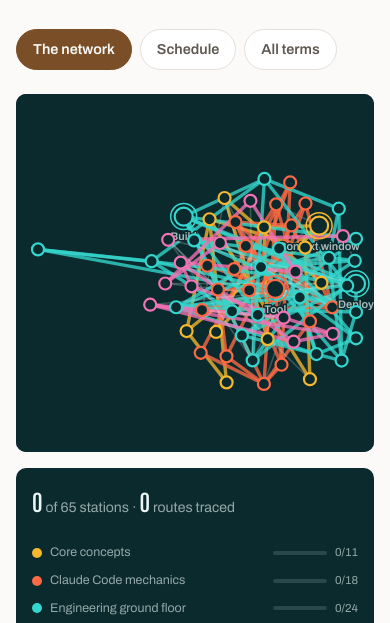
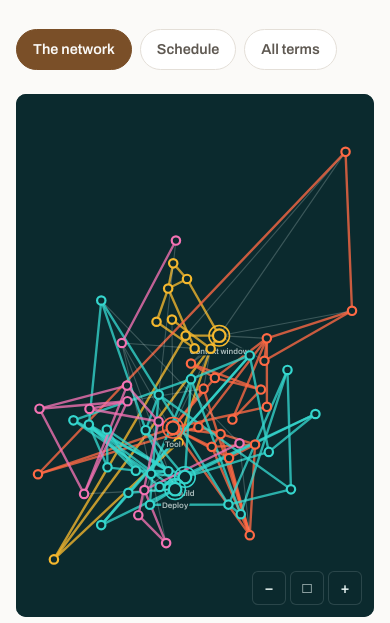
Before and after one commit to XN-Dreams/vibe-coding, a website with bundled scripts: page site/index.html in a window 390 px wide. Shown: the part 131-754 px from the top of the page. Built offline with nearby package versions, Linux system fonts and the light colour scheme.

Commit message:
fix: give the map the room it needs, at any window size
The map was rendering into a 68ch reading column beside a fixed 21rem sidebar,
which left the canvas about 206px wide. It was not slightly small -- it was a
map crammed into a text measure at a sixth of the width it needed. On a 1080p
screen it now gets ~1224px.

- The map view breaks out of the prose column (min(1560px, 94vw)) and takes its
  height from the viewport, clamp(420px, 70vh, 900px), instead of a fixed ratio.
- The sidebar is fluid, clamp(15rem, 22vw, 20rem), so the canvas keeps the space.
- Layout distances now scale with the drawing area. Values tuned for one canvas
  are wrong on every other one: a wide desktop got a cluster of dots in the
  middle and a phone piled stations on top of each other. Station, label and
  track sizes scale with the same factor.
- Resize is observed on the CANVAS via ResizeObserver, not on the window. A
  window resize is not the only way the canvas changes size -- revealing a
  hidden tab is another, and that one never fired a window event.
- Pinch-to-zoom for touch, and +/-/fit controls, because wheel-only zoom is
  unreachable on a touch device or by keyboard.

Two regression tests pin the scaling: stations must spread further on a larger
canvas, and must stay more than 12px apart on a 380x520 phone.

```diff
--- a/site/index.html
+++ b/site/index.html
@@ -31,11 +31,16 @@
           <canvas id="netcanvas" role="img"
             aria-label="The glossary drawn as a transit network. Every term is a station and every cross-reference a section of track. A list of all stations follows."></canvas>
           <div id="netstops" class="stops"></div>
+          <div class="mapctl">
+            <button type="button" id="zoomout" aria-label="Zoom out">&minus;</button>
+            <button type="button" id="zoomfit" aria-label="Fit the whole network">&#9633;</button>
+            <button type="button" id="zoomin" aria-label="Zoom in">+</button>
+          </div>
         </div>
         <aside class="mapside">
           <div id="nethud" class="hud"></div>
           <div id="netpanel" class="station-panel" hidden></div>
-          <p class="maphint">Click a station to open it. Drag to pan, scroll to zoom.
+          <p class="maphint">Click a station to open it. Drag to pan, scroll or pinch to zoom.
             Follow an <b>Onward from here</b> link to trace a route.</p>
         </aside>
       </div>
--- a/site/layout.js
+++ b/site/layout.js
@@ -30,7 +30,16 @@ const DEFAULTS = {
 };
 
 export function layoutNetwork(terms, box, options = {}) {
-  const opt = { ...DEFAULTS, ...options };
+  // Distances tuned for one canvas size are wrong at every other size: on a wide
+  // desktop the network becomes a cluster of dots in the middle, and on a phone
+  // the stations pile on top of each other. Scale them with the drawing area.
+  const k = Math.sqrt((box.width * box.height) / (1000 * 700));
+  const scaled = {
+    springLength: DEFAULTS.springLength * clamp(k, 0.55, 1.9),
+    minSeparation: DEFAULTS.minSeparation * clamp(k, 0.6, 1.8),
+    repulsion: DEFAULTS.repulsion * clamp(k * k, 0.4, 2.6),
+  };
+  const opt = { ...DEFAULTS, ...scaled, ...options };
   if (terms.length === 0) return { nodes: [], edges: [] };
 
   const index = new Map(terms.map((t, i) => [t.slug, i]));
@@ -175,6 +184,12 @@ export function layoutNetwork(terms, box, options = {}) {
 }
 
 const round = (n) => Math.round(n * 100) / 100;
+const clamp = (n, lo, hi) => Math.min(hi, Math.max(lo, n));
+
+/** The factor the renderer should scale station and label sizes by. */
+export function sizeScale(box) {
+  return clamp(Math.sqrt((box.width * box.height) / (1000 * 700)), 0.7, 1.6);
+}
 
 function categoryCentroids(nodes, categories) {
   const acc = {};
--- a/site/map.js
+++ b/site/map.js
@@ -1,4 +1,4 @@
-import { layoutNetwork } from './layout.js';
+import { layoutNetwork, sizeScale } from './layout.js';
 import { CATEGORY_TITLES } from './categories.js';
 import { visit, traceRoute, summarise, isVisited, EMPTY } from './progress.js';
 import { esc } from './escape.js';
@@ -57,6 +57,9 @@ export function createMap({ canvas, panel, hud, stops, terms, onOpen }) {
   let selected = null;
   let view = { scale: 1, x: 0, y: 0 };
   let pointer = null;
+  let k = 1;                       // station/label size factor for this canvas
+  const touches = new Map();       // active pointers, for pinch
+  let pinchStart = null;
 
   const reduceMotion = window.matchMedia('(prefers-reduced-motion: reduce)').matches;
   let reveal = reduceMotion ? 1 : 0;
@@ -71,7 +74,10 @@ export function createMap({ canvas, panel, hud, stops, terms, onOpen }) {
     canvas.height = Math.round(rect.height * dpr);
     ctx.setTransform(dpr, 0, 0, dpr, 0, 0);
 
-    graph = layoutNetwork(terms, { width: rect.width, height: rect.height });
+    const box = { width: rect.width, height: rect.height };
+    k = sizeScale(box);
+    graph = layoutNetwork(terms, box);
+    view = { scale: 1, x: 0, y: 0 };   // a relayout is a new map; reset the camera
     renderStops(rect);
     draw();
   }
@@ -128,7 +134,7 @@ export function createMap({ canvas, panel, hud, stops, terms, onOpen }) {
 
       ctx.strokeStyle = lit ? '#FFFFFF' : sameLine ? LINE[a.category] : TRACK_NEUTRAL;
       ctx.globalAlpha = focus ? (lit ? 1 : 0.18) : sameLine ? 0.78 : 1;
-      ctx.lineWidth = (lit ? 4.5 : sameLine ? 3.4 : 1.6) * Math.min(view.scale, 1.6);
+      ctx.lineWidth = (lit ? 4.5 : sameLine ? 3.4 : 1.6) * k * Math.min(view.scale, 1.6);
 
       ctx.beginPath();
       ctx.moveTo(pa.x, pa.y);
@@ -144,7 +150,7 @@ export function createMap({ canvas, panel, hud, stops, terms, onOpen }) {
       const active = n.slug === focus;
       const dim = focus && !active && !neighbours.has(n.slug);
 
-      const r = (hub ? 9 : 6) * Math.min(view.scale, 1.5);
+      const r = (hub ? 9 : 6) * k * Math.min(view.scale, 1.5);
       ctx.globalAlpha = dim ? 0.25 : 1;
 
       // Interchange stations get the double ring a transit map gives them.
@@ -168,7 +174,7 @@ export function createMap({ canvas, panel, hud, stops, terms, onOpen }) {
       // visited, the interchanges, and whatever you are pointing at.
       const label = active || hub || seen;
       if (label && !dim) {
-        ctx.font = `600 ${Math.round(11 * Math.min(view.scale, 1.4))}px Archivo, system-ui, sans-serif`;
+        ctx.font = `600 ${Math.round(11 * k * Math.min(view.scale, 1.4))}px Archivo, system-ui, sans-serif`;
         ctx.textAlign = 'center';
         ctx.textBaseline = 'top';
         const text = n.term;
@@ -258,7 +264,7 @@ export function createMap({ canvas, panel, hud, stops, terms, onOpen }) {
 
   const nodeAt = (cx, cy) => {
     let best = null;
-    let bestD = 26;
+    let bestD = 26 * k;
     for (const n of graph.nodes) {
       const p = toScreen(n);
       const d = Math.hypot(p.x - cx, p.y - cy);
@@ -270,7 +276,34 @@ export function createMap({ canvas, panel, hud, stops, terms, onOpen }) {
     return best;
   };
 
+  function zoomBy(factor, cx, cy) {
+    const next = Math.min(4, Math.max(0.5, view.scale * factor));
+    view.x = cx - ((cx - view.x) / view.scale) * next;
+    view.y = cy - ((cy - view.y) / view.scale) * next;
+    view.scale = next;
+    draw();
+  }
+
+  function fit() {
+    view = { scale: 1, x: 0, y: 0 };
+    draw();
+  }
+
   canvas.addEventListener('pointermove', (ev) => {
+    if (touches.has(ev.pointerId)) touches.set(ev.pointerId, { x: ev.clientX, y: ev.clientY });
+
+    // Two fingers: pinch. Without this the map is unusable on a touch device,
+    // where there is no wheel to zoom with.
+    if (touches.size === 2) {
+      const [a, b] = [...touches.values()];
+      const dist = Math.hypot(a.x - b.x, a.y - b.y);
+      const rect = canvas.getBoundingClientRect();
+      const mid = { x: (a.x + b.x) / 2 - rect.left, y: (a.y + b.y) / 2 - rect.top };
+      if (pinchStart) zoomBy(dist / pinchStart, mid.x, mid.y);
+      pinchStart = dist;
+      return;
+    }
+
     const rect = canvas.getBoundingClientRect();
     if (pointer) {
       view.x += ev.clientX - pointer.x;
@@ -289,6 +322,8 @@ export function createMap({ canvas, panel, hud, stops, terms, onOpen }) {
   });
 
   canvas.addEventListener('pointerdown', (ev) => {
+    touches.set(ev.pointerId, { x: ev.clientX, y: ev.clientY });
+    if (touches.size === 2) { pointer = null; pinchStart = null; return; }
     const rect = canvas.getBoundingClientRect();
     const hit = nodeAt(ev.clientX - rect.left, ev.clientY - rect.top);
     if (hit) {
@@ -300,7 +335,9 @@ export function createMap({ canvas, panel, hud, stops, terms, onOpen }) {
     canvas.style.cursor = 'grabbing';
   });
 
-  const endPan = () => {
+  const endPan = (ev) => {
+    if (ev?.pointerId !== undefined) touches.delete(ev.pointerId);
+    if (touches.size < 2) pinchStart = null;
     pointer = null;
     canvas.style.cursor = 'grab';
   };
@@ -321,12 +358,8 @@ export function createMap({ canvas, panel, hud, stops, terms, onOpen }) {
       const rect = canvas.getBoundingClientRect();
       const mx = ev.clientX - rect.left;
       const my = ev.clientY - rect.top;
-      const next = Math.min(3, Math.max(0.6, view.scale * (ev.deltaY < 0 ? 1.12 : 0.89)));
       // Zoom about the cursor, not the origin, or the map runs away from you.
-      view.x = mx - ((mx - view.x) / view.scale) * next;
-      view.y = my - ((my - view.y) / view.scale) * next;
-      view.scale = next;
-      draw();
+      zoomBy(ev.deltaY < 0 ? 1.12 : 0.89, mx, my);
     },
     { passive: false }
   );
@@ -349,16 +382,39 @@ export function createMap({ canvas, panel, hud, stops, terms, onOpen }) {
   });
 
   let resizeTimer;
-  window.addEventListener('resize', () => {
+  let lastSize = '';
+  const onResize = () => {
+    const r = canvas.getBoundingClientRect();
+    const sig = `${Math.round(r.width)}x${Math.round(r.height)}`;
+    if (sig === lastSize || r.width < 2) return;   // hidden tab, or no real change
+    lastSize = sig;
     clearTimeout(resizeTimer);
-    resizeTimer = setTimeout(relayout, 160);
-  });
+    resizeTimer = setTimeout(relayout, 140);
+  };
+
+  if (typeof ResizeObserver === 'function') {
+    new ResizeObserver(onResize).observe(canvas);
+  } else {
+    window.addEventListener('resize', onResize);
+  }
+
+  // Zoom is not wheel-only: a trackpad-less mouse, a touch device and a keyboard
+  // user all need a control they can actually reach.
+  const centre = () => {
+    const r = canvas.getBoundingClientRect();
+    return [r.width / 2, r.height / 2];
+  };
+  document.getElementById('zoomin')?.addEventListener('click', () => zoomBy(1.25, ...centre()));
+  document.getElementById('zoomout')?.addEventListener('click', () => zoomBy(0.8, ...centre()));
+  document.getElementById('zoomfit')?.addEventListener('click', fit);
 
   relayout();
   renderHud();
 
   return {
     open,
+    zoomBy,
+    fit,
     reset() {
       progress = EMPTY;
       saveProgress(progress);
--- a/site/styles.css
+++ b/site/styles.css
@@ -257,13 +257,24 @@ footer { margin-top: var(--space-8); color: var(--muted); font-size: .875rem; }
 body { font-family: var(--body); }
 h1 { font-family: var(--display); font-weight: 800; letter-spacing: -.02em; text-transform: uppercase; }
 
-.view--map { margin-top: var(--space-5); }
+.view--map {
+  margin-top: var(--space-5);
+  /* Escape the 68ch reading column. `main` is sized for prose; a map is not
+     prose, and squeezing it into a text measure was why it felt tiny. */
+  width: min(1560px, 94vw);
+  margin-inline: calc(50% - min(780px, 47vw));
+}
 
-.mapwrap { display: grid; grid-template-columns: minmax(0, 1fr) 21rem; gap: var(--space-4); align-items: start; }
+.mapwrap {
+  display: grid;
+  grid-template-columns: minmax(0, 1fr) clamp(15rem, 22vw, 20rem);
+  gap: var(--space-4);
+  align-items: start;
+}
 
 .mapstage {
   position: relative;
-  aspect-ratio: 10 / 7;
+  height: clamp(420px, 70vh, 900px);
   border-radius: var(--r-md);
   overflow: hidden;
   background: var(--ground);
@@ -287,6 +298,25 @@ h1 { font-family: var(--display); font-weight: 800; letter-spacing: -.02em; text
 .stop:focus-visible { outline: 2px solid #fff; outline-offset: 3px; border-radius: 50%; }
 
 .mapside { display: flex; flex-direction: column; gap: var(--space-4); }
+
+.mapctl {
+  position: absolute;
+  right: var(--space-3);
+  bottom: var(--space-3);
+  display: flex;
+  gap: var(--space-1);
+}
+.mapctl button {
+  width: 34px; height: 34px;
+  font: 600 15px/1 var(--body);
+  color: var(--ground-ink);
+  background: rgba(11, 42, 46, .82);
+  border: 1px solid var(--ground-line);
+  border-radius: var(--r-sm);
+  cursor: pointer;
+}
+.mapctl button:hover { background: rgba(11, 42, 46, .95); }
+.mapctl button:focus-visible { outline: 2px solid #fff; outline-offset: 2px; }
 
 /* --- progress --- */
 
@@ -337,8 +367,9 @@ h1 { font-family: var(--display); font-weight: 800; letter-spacing: -.02em; text
   .line__bar i, .chip { transition: none; }
 }
 
-@media (max-width: 760px) {
+@media (max-width: 860px) {
+  .view--map { width: 100%; margin-inline: 0; }
   .mapwrap { grid-template-columns: 1fr; }
-  .mapstage { aspect-ratio: 1 / 1; }
+  .mapstage { height: clamp(380px, 62vh, 620px); }
   .maphint { order: 3; }
 }
```
Also changed, not shown: tests/layout.test.mjs (+36 -0 lines), tests/map-smoke.test.mjs (+29 -0 lines).
